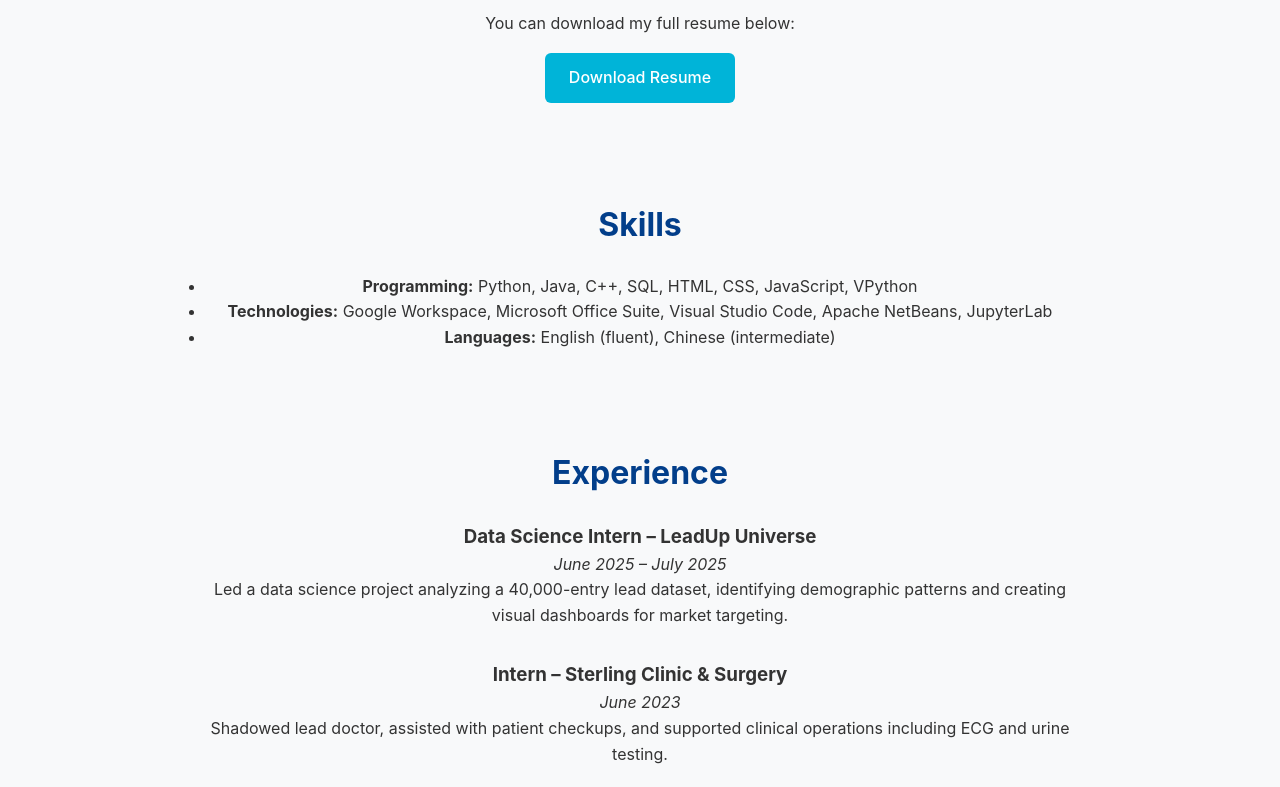
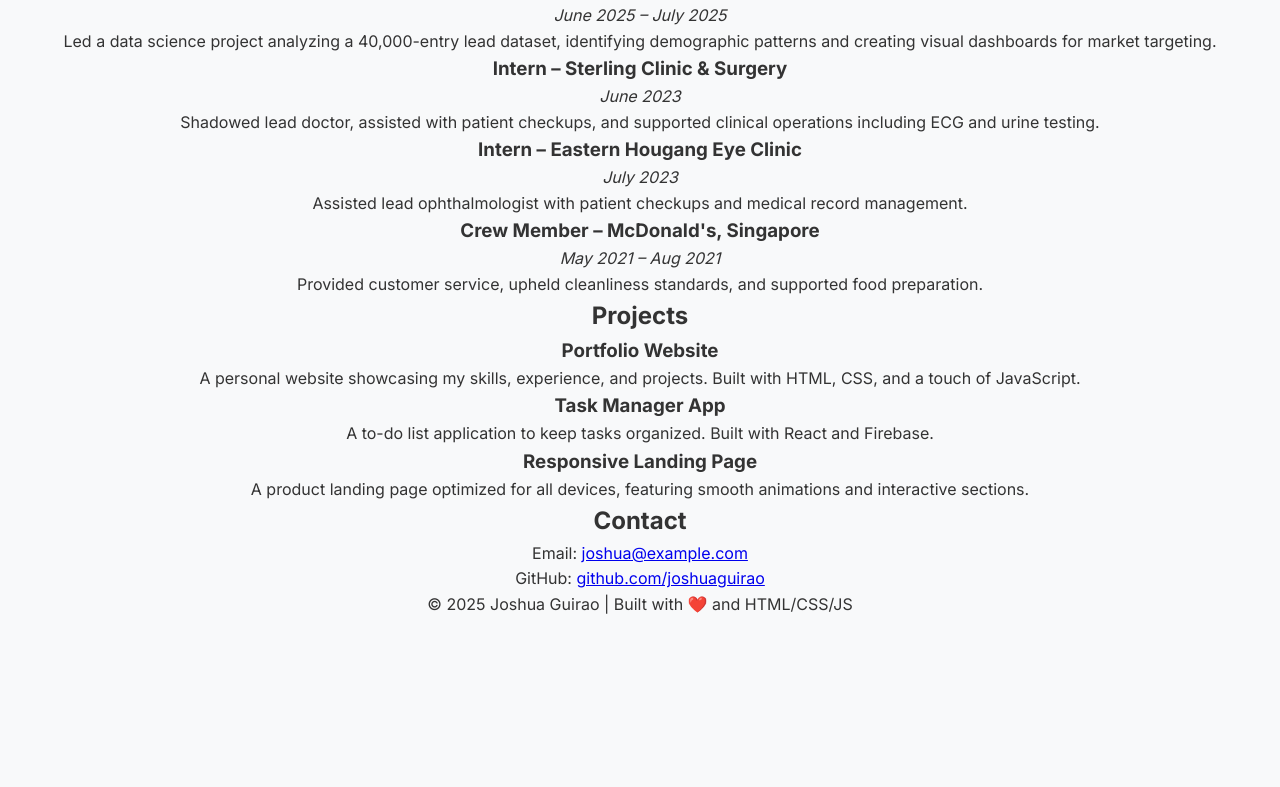
Before and after one commit to JoshuaGuirao/joshuaguirao.github.io, a plain HTML site: page index.html in a window 1280 px wide. Shown: the part 649-1436 px from the top of the page. After the commit the page ends 1267 px from the top, so only its background shows below. Drawn offline with Linux system fonts and the light colour scheme.

Commit message:
Update style.css

```diff
--- a/style.css
+++ b/style.css
@@ -1,3 +1,6 @@
+/* Import Inter font from Google Fonts */
+@import url('https://fonts.googleapis.com/css2?family=Inter:wght@400;500;600;700&display=swap');
+
 :root {
     --primary: #00b4d8;
     --secondary: #023e8a;
@@ -15,11 +18,12 @@
 
 /* Base styles */
 body {
-    font-family: Inter;
+    font-family: 'Inter', sans-serif;
     background-color: var(--bg);
     color: var(--text);
     line-height: 1.6;
     text-align: center; /* center-align everything */
+    font-weight: 400;
 }
 
 /* Header */
@@ -32,12 +36,13 @@ header {
 
 header h1 {
     font-size: 3rem;
-    font-weight: 700;
+    font-weight: 700; /* Inter Bold */
     animation: fadeInDown 1s ease;
 }
 
 header p {
     font-size: 1.3rem;
+    font-weight: 400; /* Inter Regular */
     opacity: 0.9;
     animation: fadeInUp 1s ease;
 }
@@ -54,121 +59,5 @@ nav {
 nav a {
     color: white;
     text-decoration: none;
-    font-weight: 500;
-    transition: color 0.3s;
-}
-
-nav a:hover {
-    color: var(--accent);
-}
-
-/* Sections */
-section {
-    max-width: 900px;
-    margin: auto;
-    padding: 3rem 1rem;
-    text-align: center;
-}
-
-/* Headings with centered underline */
-h2 {
-    color: var(--secondary);
-    font-size: 2rem;
-    margin-bottom: 1.5rem;
-    text-align: center; /* center the heading text */
-    position: relative;
-}
-
-/* Paragraphs and Lists */
-section p, section li {
-    text-align: center;
-}
-
-/* Projects */
-.projects-grid {
-    display: grid;
-    grid-template-columns: repeat(auto-fit, minmax(280px, 1fr));
-    gap: 1.5rem;
-    margin-top: 2rem;
-}
-
-.project-card {
-    background: white;
-    border-radius: 12px;
-    overflow: hidden;
-    box-shadow: 0 4px 12px rgba(0,0,0,0.1);
-    transition: transform 0.3s, box-shadow 0.3s;
-    text-align: center;
-}
-
-.project-card:hover {
-    transform: translateY(-8px);
-    box-shadow: 0 6px 18px rgba(0,0,0,0.15);
-}
-
-.project-content {
-    padding: 1.5rem;
-}
-
-.project-content h3 {
-    margin-bottom: 0.5rem;
-}
-
-/* Experience entries */
-.experience-entry {
-    margin-bottom: 2rem;
-}
-
-/* Contact */
-#contact a {
-    color: var(--primary);
-    text-decoration: none;
-}
-
-#contact a:hover {
-    text-decoration: underline;
-}
-
-/* Footer */
-footer {
-    background-color: var(--secondary);
-    color: white;
-    text-align: center;
-    padding: 1rem;
-    margin-top: 2rem;
-    font-size: 0.9rem;
-}
-
-/* Animations */
-@keyframes fadeInDown {
-    from { transform: translateY(-20px); opacity: 0; }
-    to { transform: translateY(0); opacity: 1; }
-}
-
-@keyframes fadeInUp {
-    from { transform: translateY(20px); opacity: 0; }
-    to { transform: translateY(0); opacity: 1; }
-}
-
-@keyframes underlineSlide {
-    to {
-        transform: scaleX(1);
-    }
-}
-
-/* Resume download button */
-.btn {
-    display: inline-block;
-    background: var(--primary);
-    color: white;
-    padding: 0.75rem 1.5rem;
-    border-radius: 6px;
-    text-decoration: none;
-    font-weight: 500;
-    transition: background 0.3s;
-    margin-top: 1rem;
-}
-
-.btn:hover {
-    background: var(--secondary);
-}
+    font-weight: 500; /* Inter Medium */
+    transition: co
```
